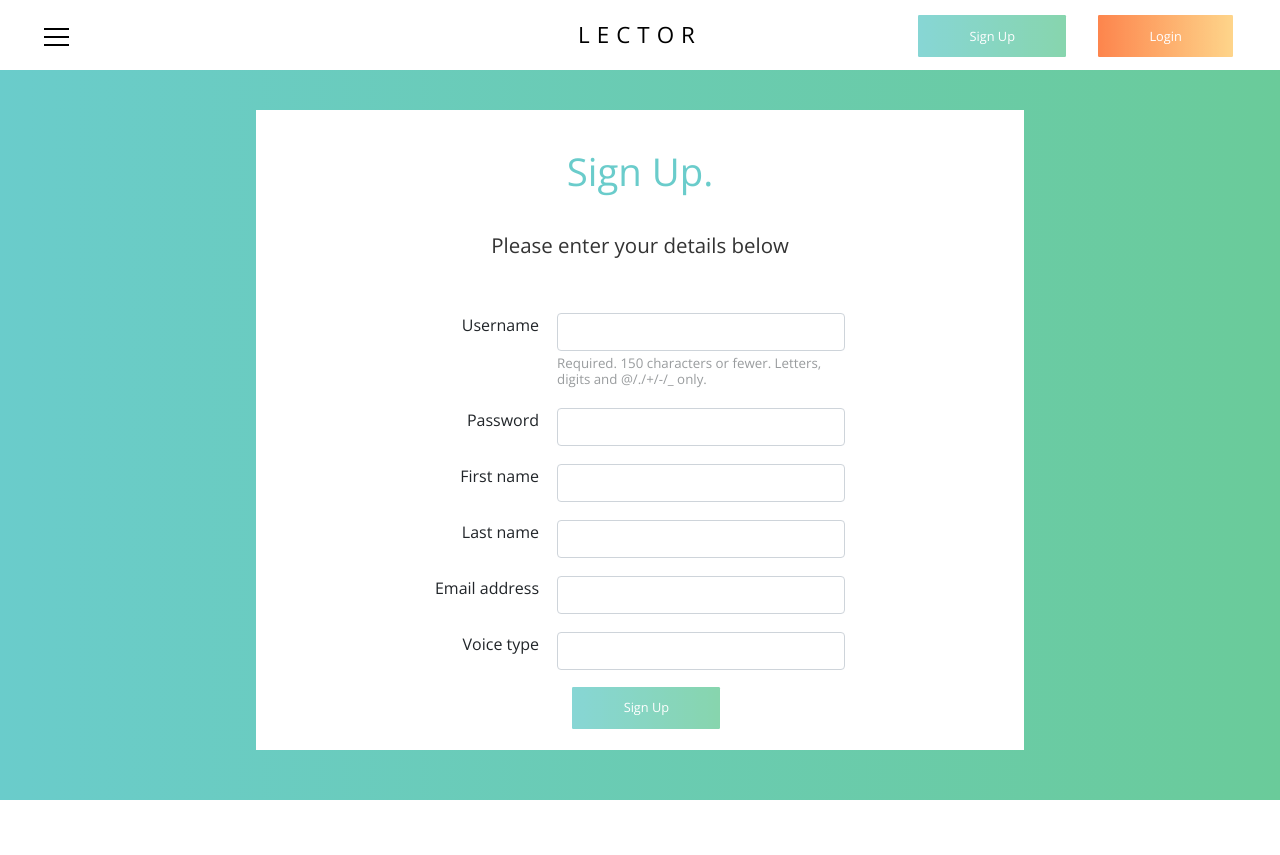
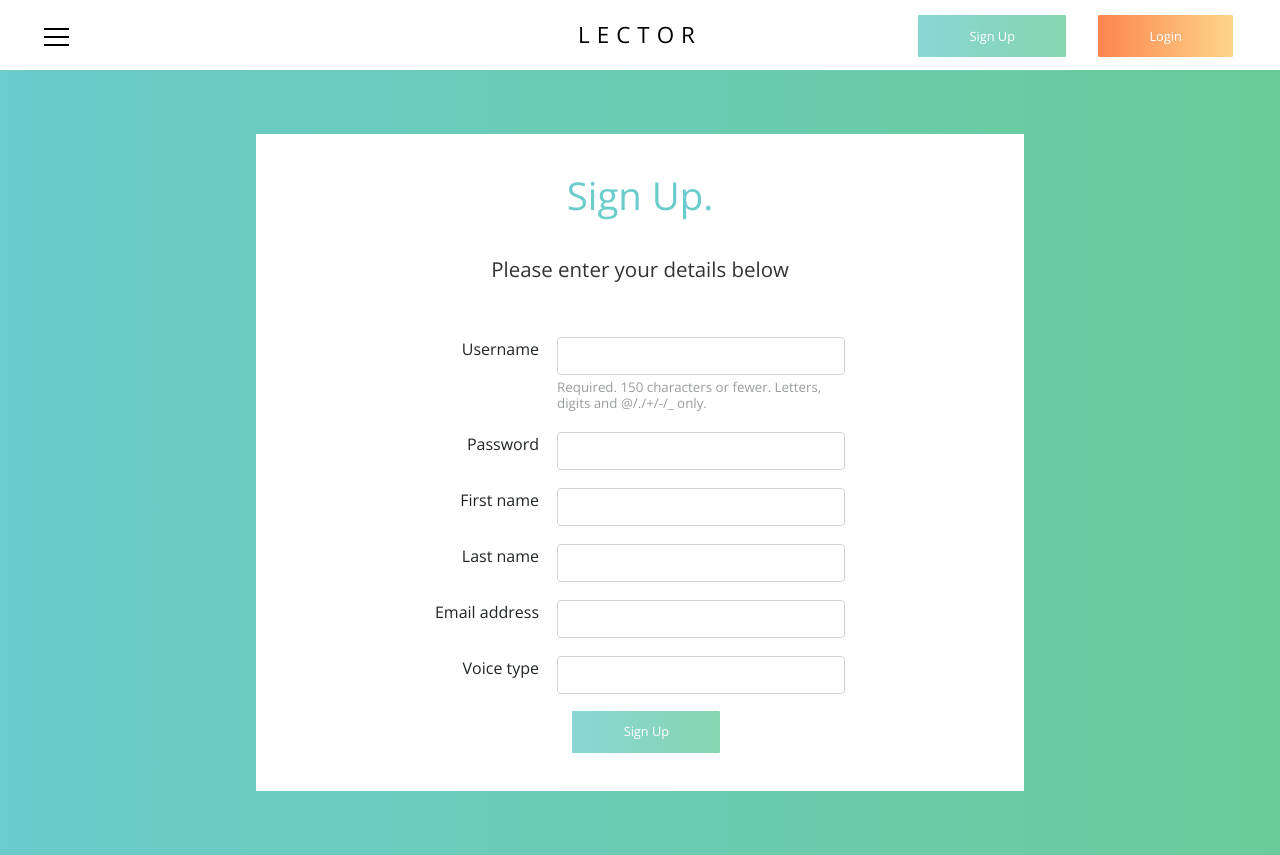
Before and after one commit to fabie37/Lector, a Django app: page /lector/signup/ in a window 1280 px wide. Before the commit the page ends 800 px from the top, so only its background shows below. Run offline with Django 3.2, Linux system fonts and the light colour scheme; some libraries are stand-ins or nearby versions.

Commit message:
fix: make showcase container auto height

```diff
--- a/lector_app/static/lector-app/css/style.css
+++ b/lector_app/static/lector-app/css/style.css
@@ -412,20 +412,14 @@ input[type=range]::-ms-thumb { /*Internet Explorer*/
     outline: none;
 }
 
-.login-showcase {
+.login-showcase, .signup-showcase {
     background-color: #fff;
     width: 60%;
-    height: 30vw;
+    height: auto;
     padding: 3% 10%;
     text-align: center;
-}
-
-.signup-showcase {
-    background-color: #fff;
-    width: 60%;
-    height: 40em;
-    padding: 3% 10%;
-    text-align: center;
+    margin-top: 5%;
+    margin-bottom: 5%;
 }
 
 .index-showcase {
@@ -441,7 +435,7 @@ input[type=range]::-ms-thumb { /*Internet Explorer*/
     justify-content: space-around;
     align-items: center;
     flex-flow: row wrap;
-    height: 90vh;
+    height: auto;
 }
 
 .nav-item {
@@ -598,8 +592,10 @@ input[type=range]::-ms-thumb { /*Internet Explorer*/
 
 .wrapper {
     display: flex;
+    flex-direction: column;
     width: 100%;
-    height: 100%;
+    height: auto;
+    min-height: 100vh;
 }
 
 #sidebar {
@@ -670,9 +666,10 @@ input[type=range]::-ms-thumb { /*Internet Explorer*/
 }
 
 #content {
+    flex: 1;
     width: 100%;
     min-height: 100vh;
-    height: 100%;
+    height: auto;
     transition: all 800ms ease;
 }
 
```
